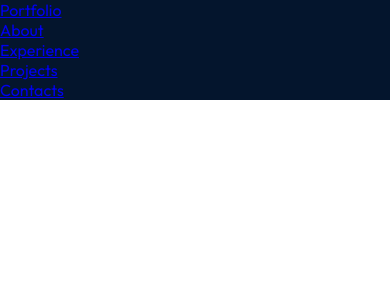
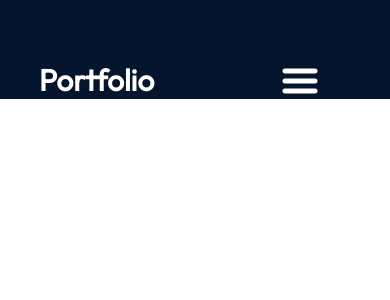
Before and after one commit to PhilKubz/react-portfolio, a React (Vite) app: page / in a window 390 px wide. Shown: the top 300 px of the page. Built offline with nearby package versions, Linux system fonts and the light colour scheme.

Commit message:
Navbar / Responsiveness elements

```diff
--- a/src/App.module.css
+++ b/src/App.module.css
@@ -4,6 +4,4 @@
     background-color: var(--color-bg);
     width: 100%;
     height: 100%;
-
-    color: white;
 }
--- a/src/components/Navbar/Navbar.jsx
+++ b/src/components/Navbar/Navbar.jsx
@@ -1,10 +1,28 @@
-import React from "react";
+import React, {useState} from "react";
+
+import styles from "./Navbar.module.css";
+import {getImageUrl} from "../../utils"
 
 export const Navbar = () => {
-    return <nav>
-        <a href="/">Portfolio</a>
-        <div>
-            <ul>
+    const [menuOpen, setMenuOpen] = useState(false)
+    return (
+      <nav className={styles.navbar}>
+         <a className={styles.title} href="/">Portfolio</a>
+         <div className={styles.menu}>
+           <img
+            className={styles.menuBtn}
+            src={
+                menuOpen
+                   ? getImageUrl("nav/closeIcon.png")
+                   : getImageUrl("nav/menuIcon.png")
+                }
+            alt="menu-button"
+            onClick={() => setMenuOpen(!menuOpen)}
+           />
+           <ul
+            className={`${styles.menuItems} ${menuOpen && styles.menuOpen} `}
+            onClick={() => setMenuOpen(false)}
+           >
              <li>
                <a href="#about">About</a>
              </li>
@@ -19,5 +37,6 @@
              </li>
           </ul>
          </div>
-    </nav>;
+      </nav>
+    );
 };
--- a/src/components/Navbar/Navbar.module.css
+++ b/src/components/Navbar/Navbar.module.css
@@ -0,0 +1,76 @@
+@import "../../vars.css";
+
+.navbar {
+    position: relative;
+    display: flex;
+    align-items: center;
+    justify-content: space-between;
+    padding-top: 61px;
+    z-index: 2;
+    margin: 0 10%;
+}
+
+.title {
+    font-size: 30px;
+    font-weight: 600;
+    text-decoration: none;
+    color: var(--color-text)
+}
+
+.menu {
+    display: flex;
+}
+
+.menuItems {
+    display: flex;
+    gap: 47px;
+    list-style: none;
+}
+
+.menuItems a {
+    font-size: 25px;
+    color: var(--color-text);
+    text-decoration: none;
+}
+
+@media screen and (max-width: 830px) {
+    .navbar {
+        flex-direction: column;
+        align-items: flex-start;
+    }
+
+    .menu {
+        position: absolute;
+        right: 0px;
+        margin-right: 10%;
+        flex-direction: column;
+        align-items: flex-end;
+        gap: 11px;
+        z-index: 3;
+    }
+
+    .menuBtn {
+        display: block;
+        cursor: pointer;
+    }
+
+    .menuItems {
+        display: none;
+        flex-direction: column;
+        align-items: center;
+        gap: 13px;
+        border-radius: 10px;
+        background: rgb(25, 55, 109);
+        background: linear-gradient(0deg,
+        rgba(25, 55, 109, 0.2) 0%,
+        rgba(25, 55, 109, 1) 100%
+        );
+        padding: 24px 33px;
+        box-shadow: 0 0 4px 0 rgba(0, 0, 0, 0.25)
+    }
+
+     .menuOpen {
+        display: flex;
+        z-index: 1;
+     }
+}
--- a/src/utils.js
+++ b/src/utils.js
@@ -1,3 +1,3 @@
 export const getImageUrl = (path) => {
-    return new URL(`assets/${path}`, import.meta.url).href;
+    return new URL(`/assets/${path}`, import.meta.url).href;
 };
```
Lines whose indentation alone changed are shown as unchanged.
